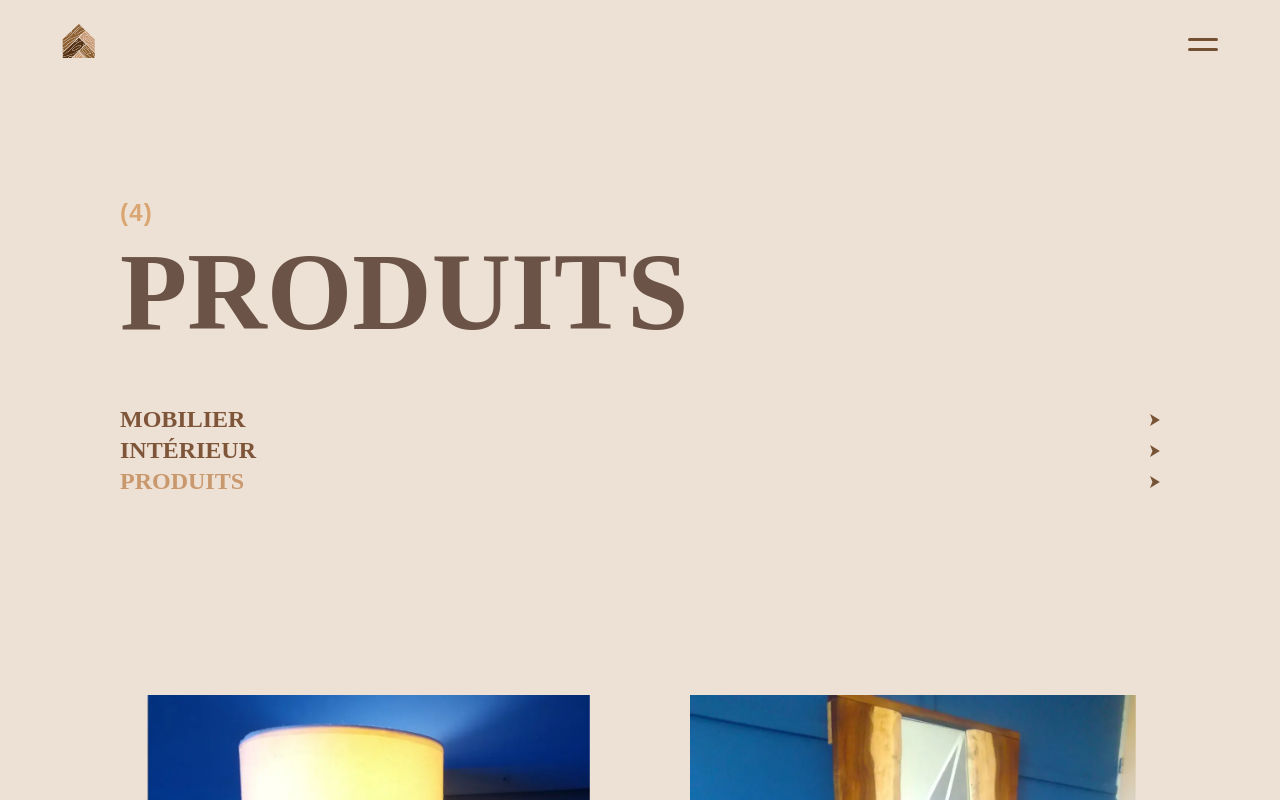
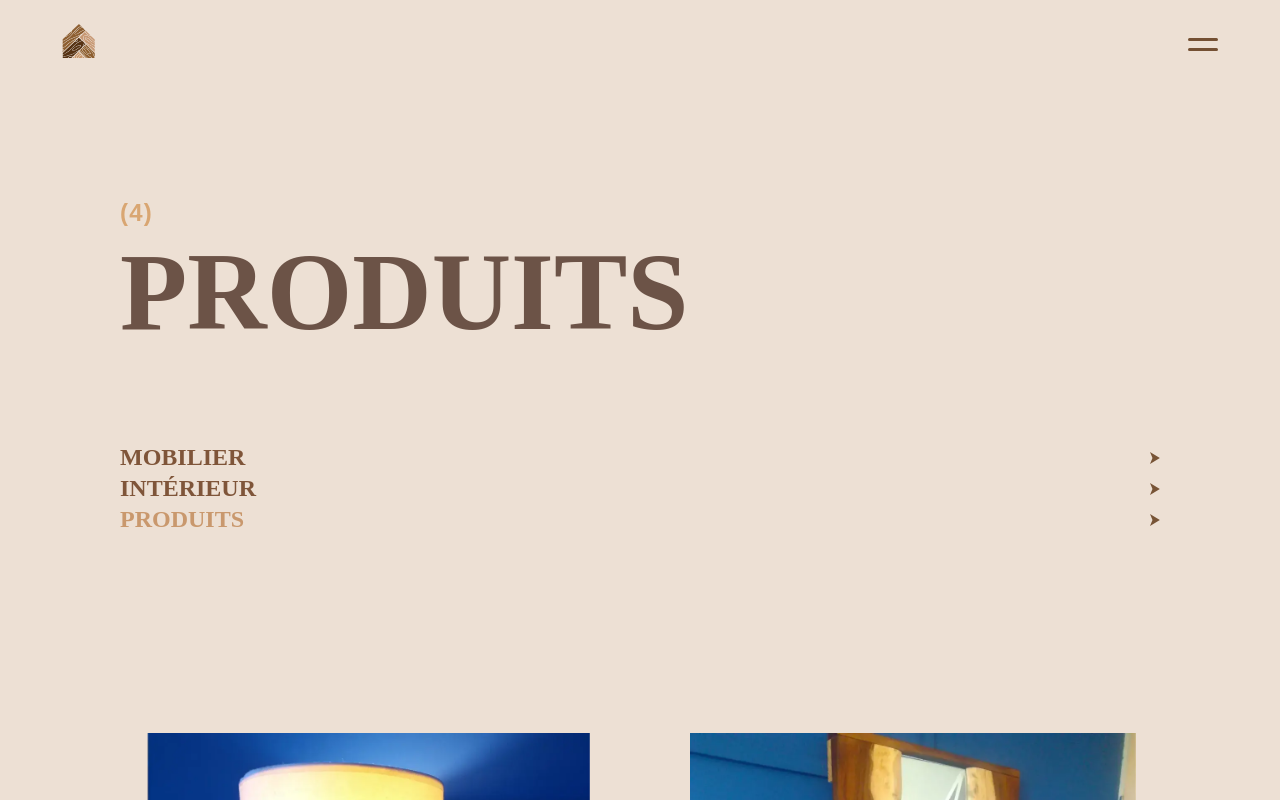
Before and after one commit to vittoriobusatta/DecorTakaz, a Next.js app: page /produits in a window 1280 px wide. Shown: the top 800 px of the page. Built offline with nearby package versions, Linux system fonts and the light colour scheme; a small style sheet from the web is missing.

Commit message:
somes changes

```diff
--- a/styles/04-components/_category.scss
+++ b/styles/04-components/_category.scss
@@ -148,7 +148,6 @@ ul.gallerie {
 // }
 
 .backcatalogue {
-  margin-top: 22px;
   padding: 0 34px;
   width: 100%;
   display: flex;
@@ -229,8 +228,8 @@ ul.gallerie {
   flex-direction: column;
   row-gap: 45px;
   overflow: hidden;
-  // margin-bottom: 45px;
   margin-bottom: 64px;
+  margin-top: 38px;
   @media screen and (min-width: 768px) {
     align-items: flex-end;
     flex-direction: row;
```
